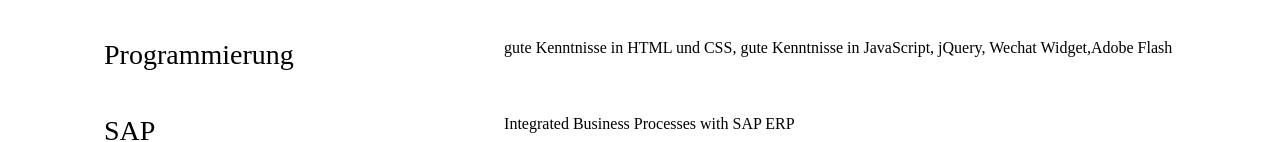
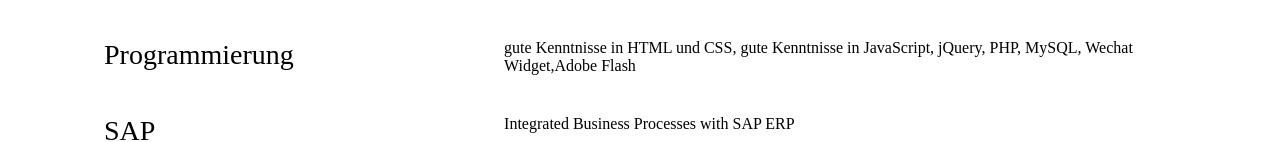
Before and after one commit to kuang-koki/jobsuchen, a plain HTML site: page index.htm in a window 1280 px wide. Shown: the part 1885-2027 px from the top of the page. Drawn offline with nearby package versions, Linux system fonts and the light colour scheme.

Commit message:
add new skill
add new skill

```diff
--- a/index.htm
+++ b/index.htm
@@ -207,7 +207,7 @@
                         <p>Programmierung</p>
                     </aside>
                     <article>
-                        <p>gute Kenntnisse in HTML und CSS, gute Kenntnisse in JavaScript, jQuery, Wechat Widget,Adobe Flash</p>
+                        <p>gute Kenntnisse in HTML und CSS, gute Kenntnisse in JavaScript, jQuery, PHP, MySQL, Wechat Widget,Adobe Flash</p>
 
                     </article>
 
```
